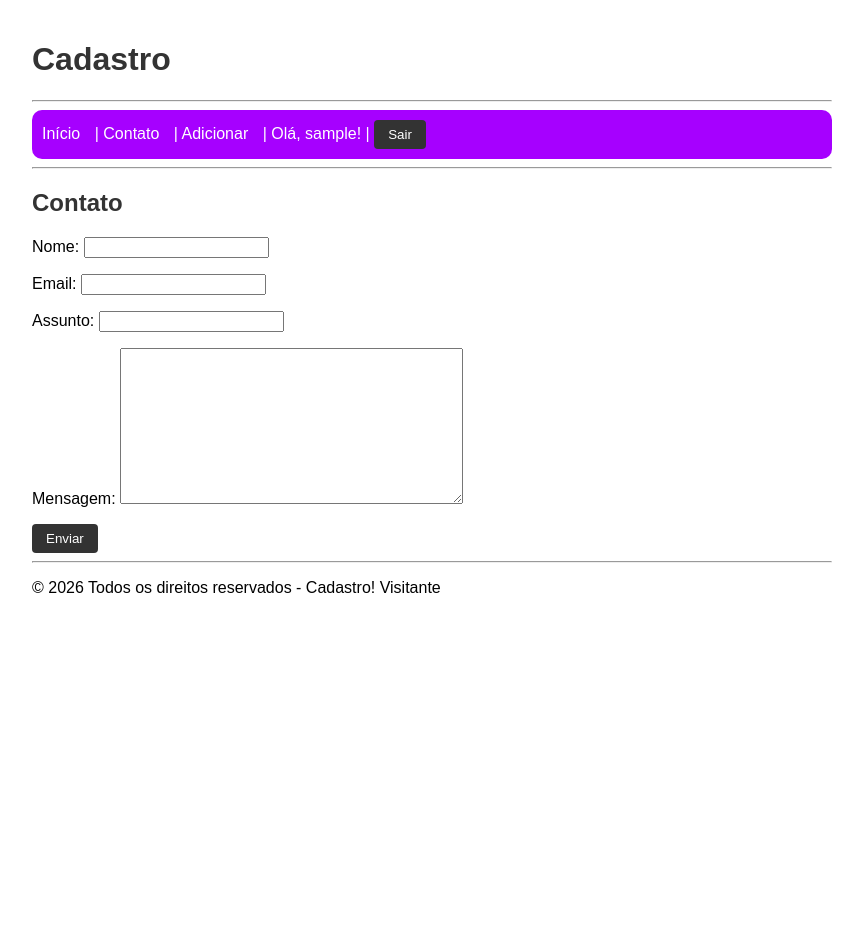
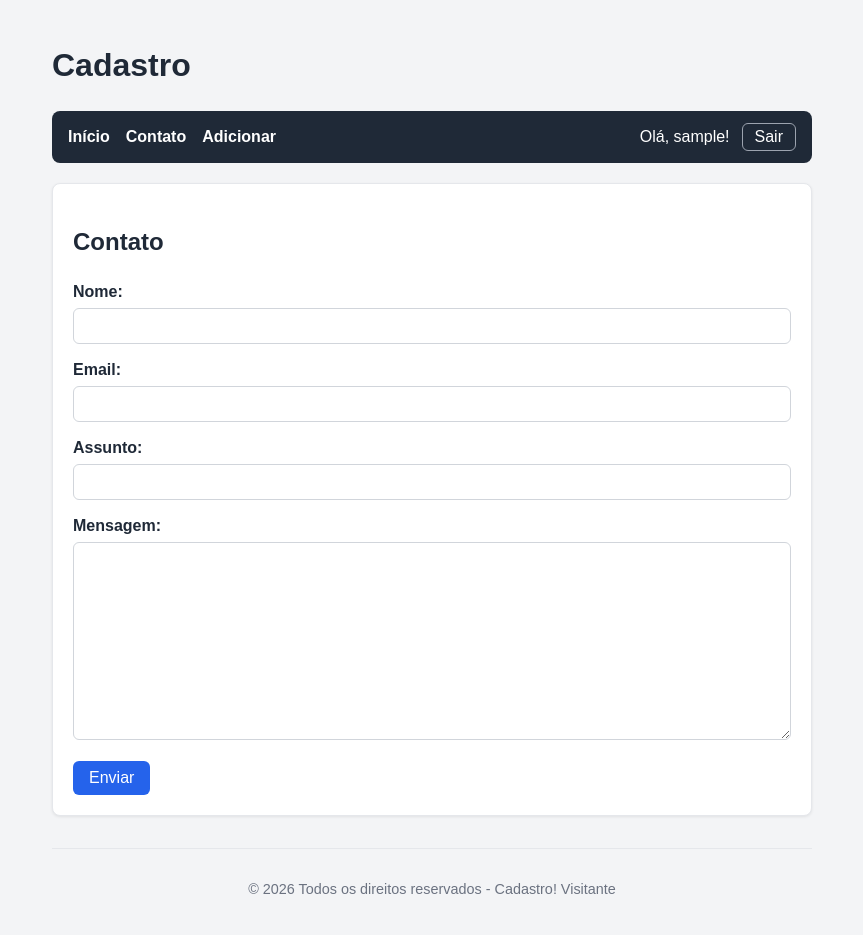
Before and after one commit to DanielGio/Fullstack-Python-com-Django, a Django app: page /contato/ in a window 1280 px wide. Shown: the whole page, without its empty margins (208-1071 px from the left). Before the commit the page ends 593 px from the top, so only its background shows below. Run offline with Django 5.2, Linux system fonts and the light colour scheme; the visitor is signed in with stand-in values (Sample User, id 1).

Commit message:
reestilização das páginas.

```diff
--- a/cadastro/static/cadastro/style.css
+++ b/cadastro/static/cadastro/style.css
@@ -1,35 +1,93 @@
+:root {
+    --cor-fundo: #f3f4f6;
+    --cor-card: #ffffff;
+    --cor-texto: #1f2937;
+    --cor-suave: #6b7280;
+    --cor-borda: #e5e7eb;
+    --cor-menu: #1f2937;
+    --cor-primaria: #2563eb;
+    --cor-primaria-escura: #1d4ed8;
+    --cor-perigo: #dc2626;
+    --cor-perigo-escura: #b91c1c;
+}
+
+* {
+    box-sizing: border-box;
+}
+
 body {
     font-family: Arial, sans-serif;
+    background-color: var(--cor-fundo);
+    color: var(--cor-texto);
     max-width: 800px;
     margin: 0 auto;
     padding: 20px;
+    line-height: 1.5;
 }
 
+h1, h2 {
+    color: var(--cor-texto);
+}
+
+a {
+    color: var(--cor-primaria);
+}
+
+/* ---------- Menu ---------- */
 nav {
-    background-color: #a600ff;
+    display: flex;
+    align-items: center;
+    flex-wrap: wrap;
+    gap: 16px;
+    background-color: var(--cor-menu);
     color: white;
-    padding: 10px;
-    border-radius: 10px;
+    padding: 12px 16px;
+    border-radius: 8px;
+    margin-bottom: 20px;
 }
 
 nav a {
     color: white;
     text-decoration: none;
-    margin-right: 10px;
+    font-weight: bold;
 }
 
-h1 {
-    color: #333;
+nav a:hover {
+    text-decoration: underline;
 }
 
-button {
-    background-color: #333;
-    color: white;
-    padding: 7px 14px;
-    border: none;
-    border-radius: 4px;
-    cursor: pointer;
+.nav-direita {
+    margin-left: auto;
+    display: flex;
+    align-items: center;
+    gap: 12px;
 }
+
+.form-sair {
+    margin: 0;
+}
+
+.form-sair button {
+    background-color: transparent;
+    border: 1px solid #9ca3af;
+    padding: 4px 12px;
+}
+
+.form-sair button:hover {
+    background-color: #374151;
+}
+
+/* ---------- Mensagens ---------- */
+.mensagens {
+    list-style: none;
+    padding: 0;
+    margin: 0 0 20px;
+}
+
+.mensagens li {
+    margin-bottom: 8px;
+}
+
 .success {
     background-color: #d4edda;
     color: #155724;
@@ -45,3 +103,154 @@ button {
     border-radius: 4px;
     list-style: none;
 }
+
+.warning {
+    background-color: #fff3cd;
+    color: #856404;
+    padding: 10px;
+    border-radius: 4px;
+    list-style: none;
+}
+
+.info {
+    background-color: #d1ecf1;
+    color: #0c5460;
+    padding: 10px;
+    border-radius: 4px;
+    list-style: none;
+}
+
+/* ---------- Cartões ---------- */
+article,
+.card {
+    background-color: var(--cor-card);
+    border: 1px solid var(--cor-borda);
+    border-radius: 8px;
+    padding: 20px;
+    box-shadow: 0 1px 3px rgba(0, 0, 0, 0.08);
+}
+
+.cards {
+    display: grid;
+    grid-template-columns: repeat(auto-fill, minmax(220px, 1fr));
+    gap: 16px;
+    margin-top: 16px;
+}
+
+ul.card {
+    list-style: none;
+    margin: 0;
+}
+
+ul.card li {
+    padding: 4px 0;
+}
+
+article ul {
+    list-style: none;
+    padding: 0;
+}
+
+article ul li {
+    padding: 8px 0;
+    border-bottom: 1px solid var(--cor-borda);
+}
+
+/* ---------- Formulários ---------- */
+form p {
+    margin: 0 0 14px;
+}
+
+label {
+    display: block;
+    font-weight: bold;
+    margin-bottom: 4px;
+}
+
+input[type="text"],
+input[type="email"],
+input[type="number"],
+input[type="password"],
+textarea,
+select {
+    width: 100%;
+    padding: 8px 10px;
+    border: 1px solid #d1d5db;
+    border-radius: 6px;
+    font-size: 1em;
+    font-family: inherit;
+}
+
+input:focus,
+textarea:focus,
+select:focus {
+    outline: 2px solid var(--cor-primaria);
+    border-color: transparent;
+}
+
+.helptext {
+    display: block;
+    font-size: 0.85em;
+    color: var(--cor-suave);
+}
+
+.errorlist {
+    list-style: none;
+    padding: 0;
+    margin: 0 0 6px;
+    color: var(--cor-perigo);
+    font-size: 0.9em;
+}
+
+/* ---------- Botões ---------- */
+button,
+.botao {
+    display: inline-block;
+    background-color: var(--cor-primaria);
+    color: white;
+    padding: 8px 16px;
+    border: none;
+    border-radius: 6px;
+    font-size: 1em;
+    text-decoration: none;
+    cursor: pointer;
+}
+
+button:hover,
+.botao:hover {
+    background-color: var(--cor-primaria-escura);
+}
+
+.botao-secundario {
+    background-color: #e5e7eb;
+    color: var(--cor-texto);
+}
+
+.botao-secundario:hover {
+    background-color: #d1d5db;
+}
+
+.botao-perigo {
+    background-color: var(--cor-perigo);
+}
+
+.botao-perigo:hover {
+    background-color: var(--cor-perigo-escura);
+}
+
+.acoes {
+    display: flex;
+    flex-wrap: wrap;
+    gap: 10px;
+    margin-top: 16px;
+}
+
+/* ---------- Rodapé ---------- */
+footer {
+    margin-top: 32px;
+    padding-top: 16px;
+    border-top: 1px solid var(--cor-borda);
+    color: var(--cor-suave);
+    font-size: 0.9em;
+    text-align: center;
+}
--- a/cadastro/templates/cadastro/base.html
+++ b/cadastro/templates/cadastro/base.html
@@ -14,27 +14,27 @@
     <header>
         <h1>Cadastro</h1>
     </header>
-    <hr>
 
     <nav>
-    <a href="{% url 'index' %}">Início</a> |
-    <a href="{% url 'contato' %}">Contato</a> |
-    <a href="{% url 'adicionar' %}">Adicionar</a> |
+        <a href="{% url 'index' %}">Início</a>
+        <a href="{% url 'contato' %}">Contato</a>
+        <a href="{% url 'adicionar' %}">Adicionar</a>
+
+        <div class="nav-direita">
             {% if user.is_authenticated %}
-        Olá, {{ user.username }}! |
-        <form method="POST" action="{% url 'logout' %}" style="display: inline;">
+                <span>Olá, {{ user.username }}!</span>
+                <form method="POST" action="{% url 'logout' %}" class="form-sair">
                     {% csrf_token %}
                     <button type="submit">Sair</button>
                 </form>
             {% else %}
                 <a href="{% url 'login' %}">Entrar</a>
             {% endif %}
+        </div>
     </nav>
 
-    <hr>
-
     {% if messages %}
-        <ul>
+        <ul class="mensagens">
             {% for message in messages %}
                 <li class="{{ message.tags }}">{{ message }}</li>
             {% endfor %}
@@ -43,10 +43,10 @@
 
     <main>
         {{ teste | safe }}
+
         {% block conteudo %}{% endblock %}
     </main>
 
-    <hr>
     <footer>
         <p>&copy; 2026 Todos os direitos reservados - Cadastro! {{ nome | default:"Visitante" }}</p>
     </footer>
--- a/cadastro/templates/cadastro/index.html
+++ b/cadastro/templates/cadastro/index.html
@@ -28,14 +28,16 @@
 
         {% else %}
 
+    <div class="cards">
         {% for pessoa in pessoas %}
-    <ul>
+        <ul class="card">
             <li>ID: {{ pessoa.id }}</li>
             <li>Nome: {{ pessoa.nome }}</li>
             {% if pessoa.telefone %}<li>Telefone: {{ pessoa.telefone }}</li>{% endif %}
             <li><a href="{% url 'detalhes' id=pessoa.id %}">Ver detalhes</a></li>
         </ul>
         {% endfor %}
+    </div>
 
     {% endif %}
 
```
Also changed, not shown: cadastro/templates/cadastro/deletar.html (+5 -3 lines), cadastro/templates/cadastro/detalhes.html (+6 -3 lines). Lines whose indentation alone changed are shown as unchanged.
